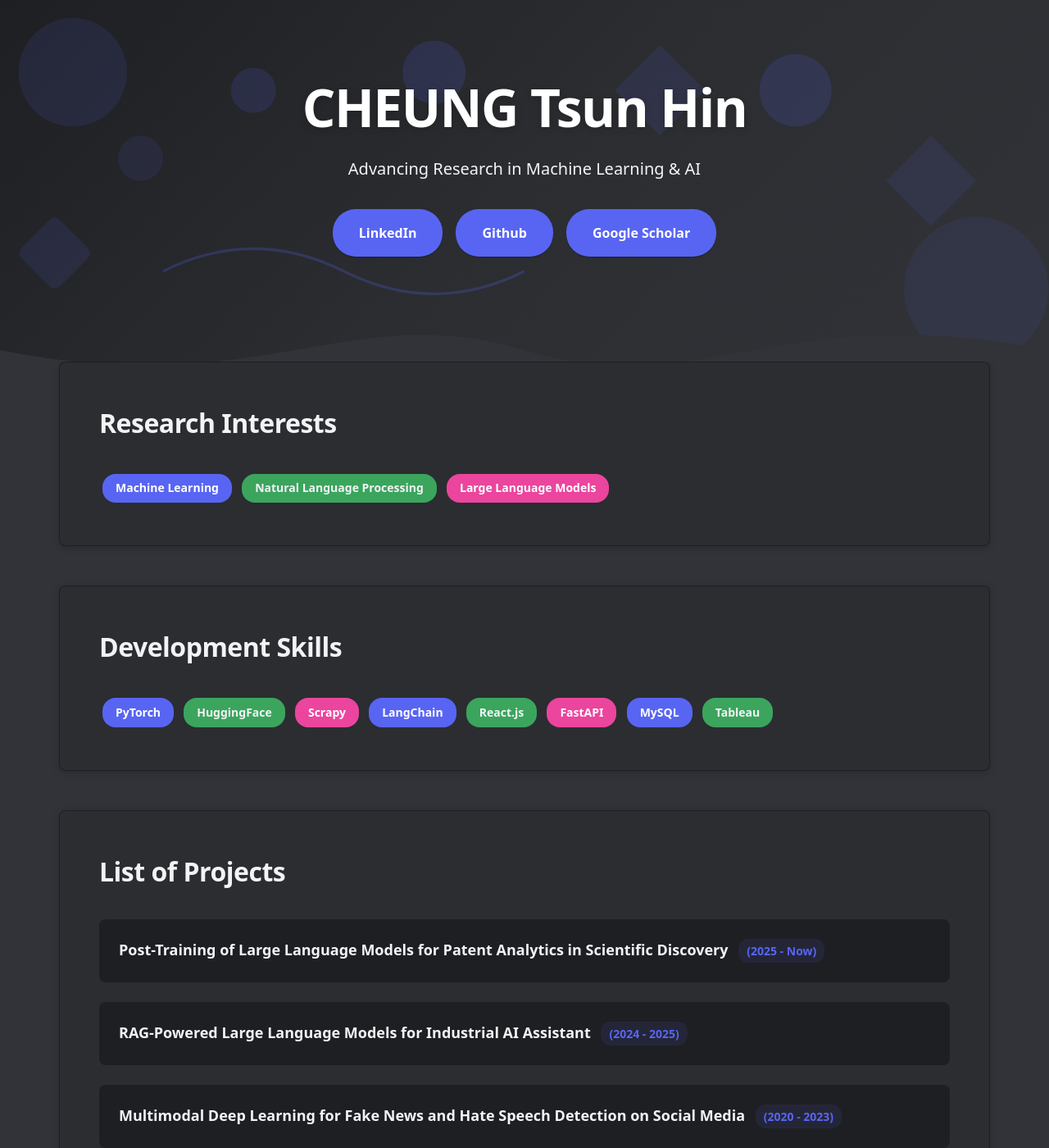
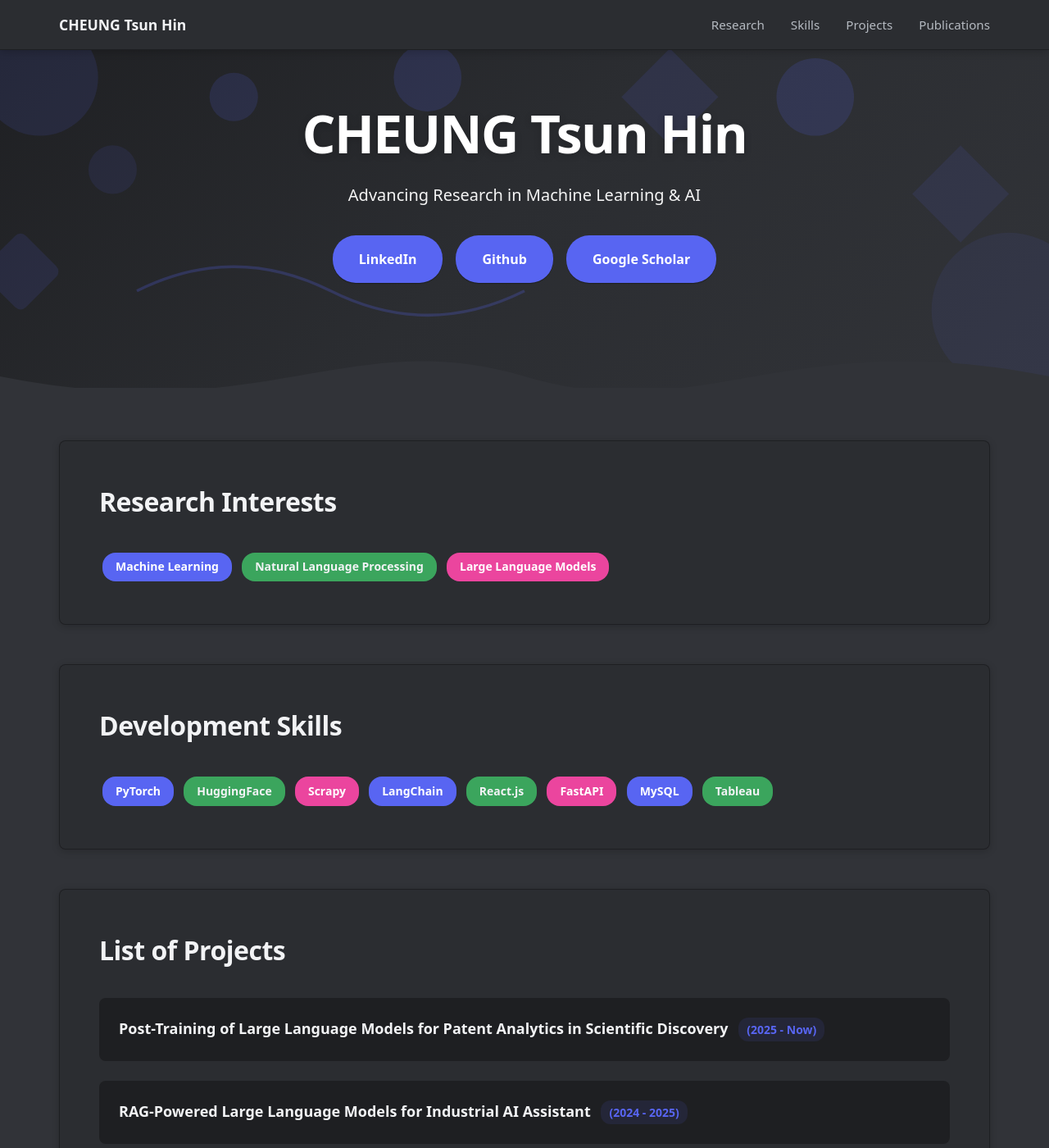
Before and after one commit to thcheung/thcheung.github.io, a Jekyll site: the page built from index.markdown, in a window 1280 px wide and 1400 px high. Shown: the whole window at 82% size. Built offline with Jekyll 4.4.1, drawn with Linux system fonts in a browser that asks for light colours; some web fonts are replaced.

Commit message:
add nav bar

```diff
--- a/_layouts/home.html
+++ b/_layouts/home.html
@@ -48,6 +48,89 @@
       -webkit-font-smoothing: antialiased;
       -moz-osx-font-smoothing: grayscale;
       font-size: 16px;
+      scroll-behavior: smooth;
+    }
+
+    /* Navigation Bar */
+    nav {
+      position: fixed;
+      top: 0;
+      left: 0;
+      right: 0;
+      background: var(--background-secondary);
+      backdrop-filter: blur(10px);
+      border-bottom: 1px solid rgba(0, 0, 0, 0.3);
+      z-index: 1000;
+      box-shadow: var(--shadow-md);
+    }
+
+    nav .nav-container {
+      max-width: 1200px;
+      margin: 0 auto;
+      padding: 0 2rem;
+      display: flex;
+      justify-content: space-between;
+      align-items: center;
+      height: 60px;
+    }
+
+    nav .nav-brand {
+      font-weight: 700;
+      font-size: 1.1rem;
+      color: var(--text-color);
+      text-decoration: none;
+    }
+
+    nav .nav-links {
+      display: flex;
+      gap: 2rem;
+      list-style: none;
+      margin: 0;
+      padding: 0;
+    }
+
+    nav .nav-links a {
+      color: var(--interactive-normal);
+      text-decoration: none;
+      font-weight: 500;
+      font-size: 0.95rem;
+      transition: color 0.17s ease;
+      padding: 0.5rem 0;
+      position: relative;
+    }
+
+    nav .nav-links a:hover {
+      color: var(--interactive-hover);
+    }
+
+    nav .nav-links a.active {
+      color: var(--discord-blurple);
+    }
+
+    nav .nav-links a::after {
+      content: '';
+      position: absolute;
+      bottom: 0;
+      left: 0;
+      width: 0;
+      height: 2px;
+      background: var(--discord-blurple);
+      transition: width 0.2s ease;
+    }
+
+    nav .nav-links a:hover::after,
+    nav .nav-links a.active::after {
+      width: 100%;
+    }
+
+    .nav-toggle {
+      display: none;
+      background: none;
+      border: none;
+      color: var(--text-color);
+      font-size: 1.5rem;
+      cursor: pointer;
+      padding: 0.5rem;
     }
 
     /* Hero Section - Discord style */
@@ -55,7 +138,7 @@
       position: relative;
       text-align: center;
       color: var(--text-color);
-      padding: 6rem 2rem 8rem 2rem;
+      padding: 8rem 2rem 8rem 2rem;
       background: linear-gradient(135deg, #1e1f22 0%, #2b2d31 50%, #313338 100%);
       overflow: hidden;
     }
@@ -153,6 +236,7 @@
       padding: 0 2rem 6rem 2rem;
       max-width: 1200px;
       margin: 0 auto;
+      margin-top: 4rem;
     }
 
     .section {
@@ -358,7 +442,7 @@
       }
 
       header h1 {
-        font-size: 3rem;
+        font-size: 2.5rem;
       }
 
       header p {
@@ -421,6 +505,19 @@
   </style>
 </head>
 <body>
+  <nav>
+    <div class="nav-container">
+      <a href="#" class="nav-brand">CHEUNG Tsun Hin</a>
+      <button class="nav-toggle" onclick="toggleNav()">☰</button>
+      <ul class="nav-links" id="navLinks">
+        <li><a href="#research">Research</a></li>
+        <li><a href="#skills">Skills</a></li>
+        <li><a href="#projects">Projects</a></li>
+        <li><a href="#publications">Publications</a></li>
+      </ul>
+    </div>
+  </nav>
+
   <header>
     <h1>CHEUNG Tsun Hin</h1>
     <p>Advancing Research in Machine Learning &amp; AI</p>
@@ -432,7 +529,7 @@
   </header>
 
   <main>
-    <section class="section">
+    <section class="section" id="research">
       <h2>Research Interests</h2>
       <div>
         <span class="keyword-badge">Machine Learning</span>
@@ -441,7 +538,7 @@
       </div>
     </section>
 
-    <section class="section">
+    <section class="section" id="skills">
       <h2>Development Skills</h2>
       <div>
         <span class="keyword-badge">PyTorch</span>
@@ -455,7 +552,7 @@
       </div>
     </section>
 
-    <section class="section">
+    <section class="section" id="projects">
       <h2>List of Projects</h2>
       <ul>
         <li>
@@ -485,7 +582,7 @@
       </ul>
     </section>
 
-    <section class="section publications">
+    <section class="section publications" id="publications">
       <h2>Publications</h2>
       <ul>
         <li>
```
Also changed, not shown: other parts of _layouts/home.html (+44 -0 lines).
